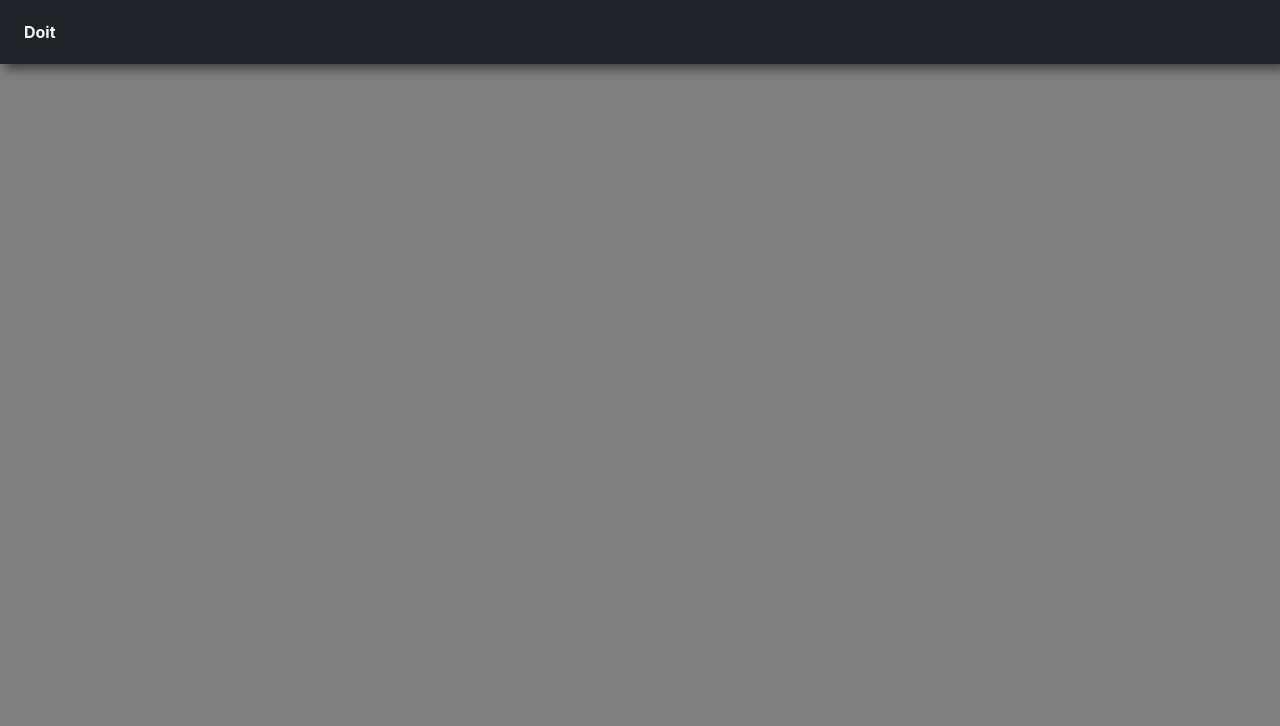
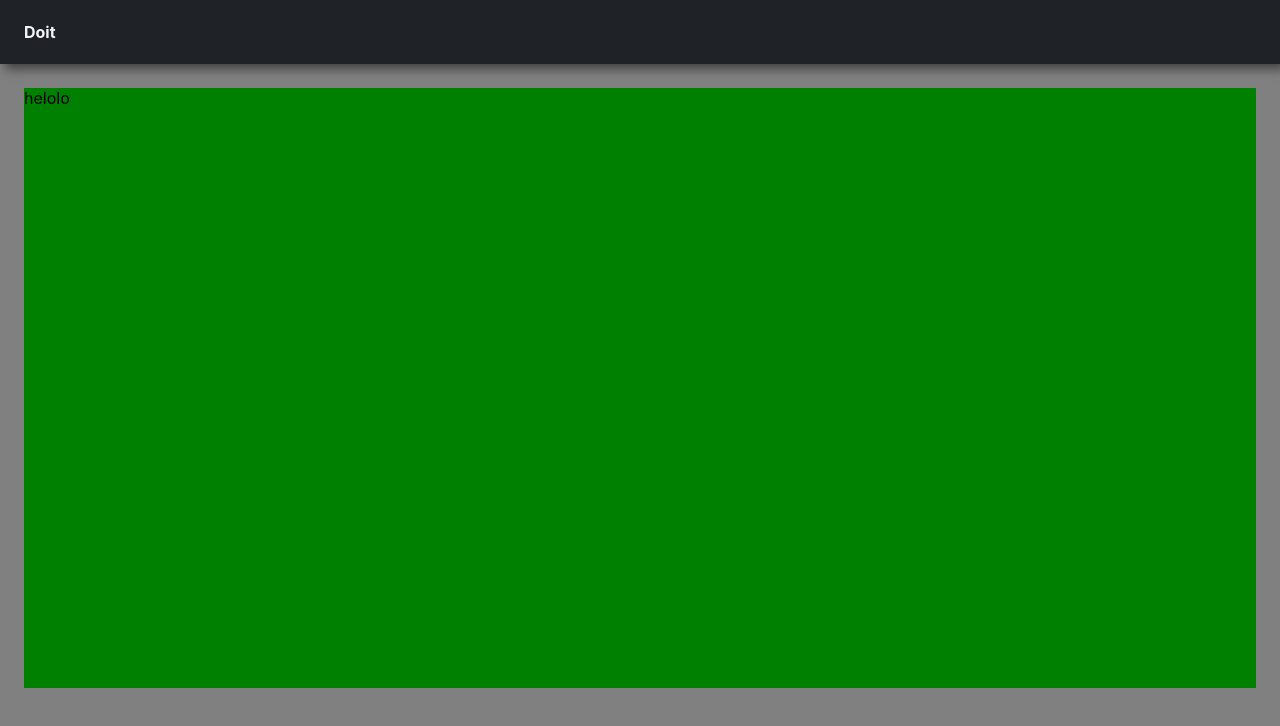
Before and after one commit to elenamkoian/todo, a React (Create React App) app: page / in a window 1280 px wide. Shown: the top 726 px of the page. Built offline with nearby package versions, Linux system fonts and the light colour scheme.

Commit message:
[add] PageContent

```diff
--- a/src/components/home-page/home-page.js
+++ b/src/components/home-page/home-page.js
@@ -1,10 +1,12 @@
+import './home-page.scss'
 import { Header } from '../header/header';
-import './home-page.scss'
+import { PageContent } from '../page-content/page-content';
 
 export const HomePage = () => {
   return (
     <div className="HomePage">
       <Header />
+      <PageContent />
     </div>
   )
 }
--- a/src/components/home-page/home-page.scss
+++ b/src/components/home-page/home-page.scss
@@ -1,2 +1,3 @@
 .HomePage {
+
 }
--- /dev/null
+++ b/src/components/page-content/page-content.js
@@ -0,0 +1,9 @@
+import './page-content.scss'
+
+export const PageContent = () => {
+  return (
+    <div className="PageContent">
+      helolo
+    </div>
+  )
+}
--- /dev/null
+++ b/src/components/page-content/page-content.scss
@@ -0,0 +1,6 @@
+.PageContent {
+  display: flex;
+  background-color: green;
+  margin: 24px;
+  height: 600px;
+}
```
